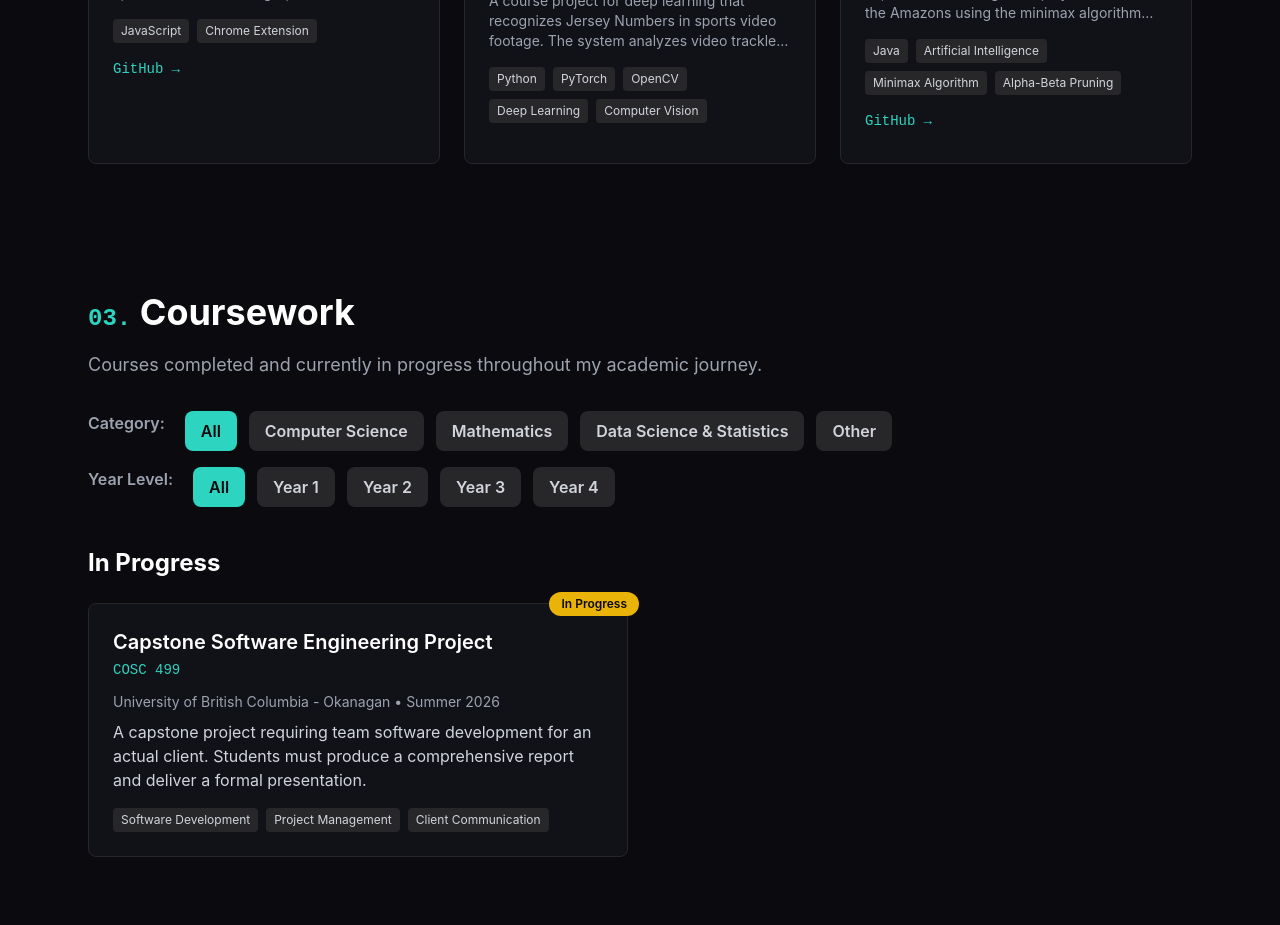
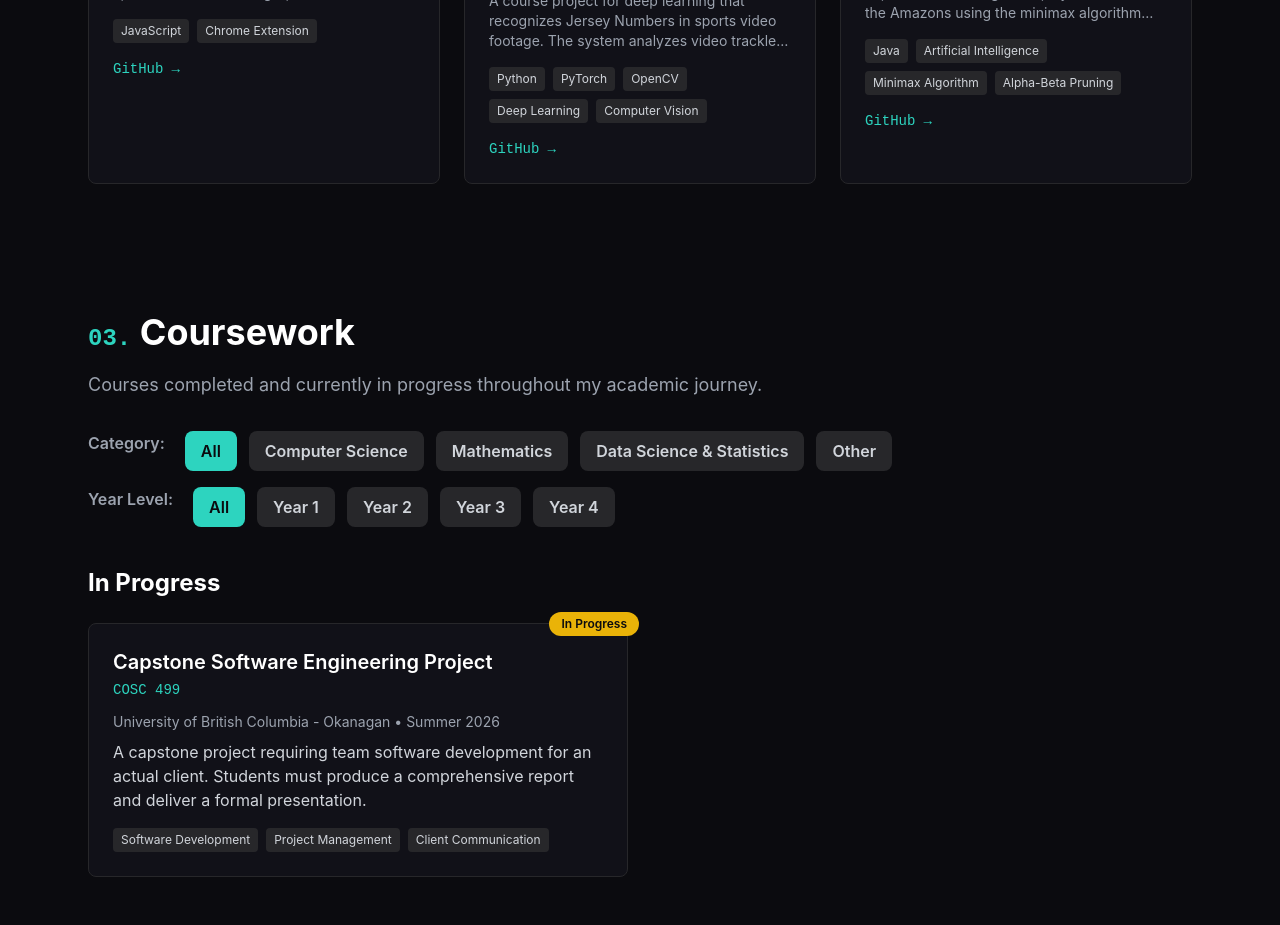
Before and after one commit to sebcsiz/portfolio, a React (Vite) app: page /#/ in a window 1280 px wide. Shown: the part 2740-3665 px from the top of the page. Built offline with nearby package versions, Linux system fonts and the light colour scheme.

Commit message:
Added jersey project github link

```diff
--- a/src/data/projects.ts
+++ b/src/data/projects.ts
@@ -75,6 +75,7 @@ export const projects: Project[] = [
     description: "A course project for deep learning that recognizes Jersey Numbers in sports video footage. The system analyzes video tracklets of players to detect the jersey number (0-99) or return -1 if no number is visible.",
     technologies: ["Python", "PyTorch", "OpenCV", "Deep Learning", "Computer Vision"],
     inProgress: false,
+    githubUrl: "https://github.com/sebcsiz/jersey-number-recognition-team8",
     imageUrl: "project-covers/jersey-recognition.svg",
   },
   {
```
